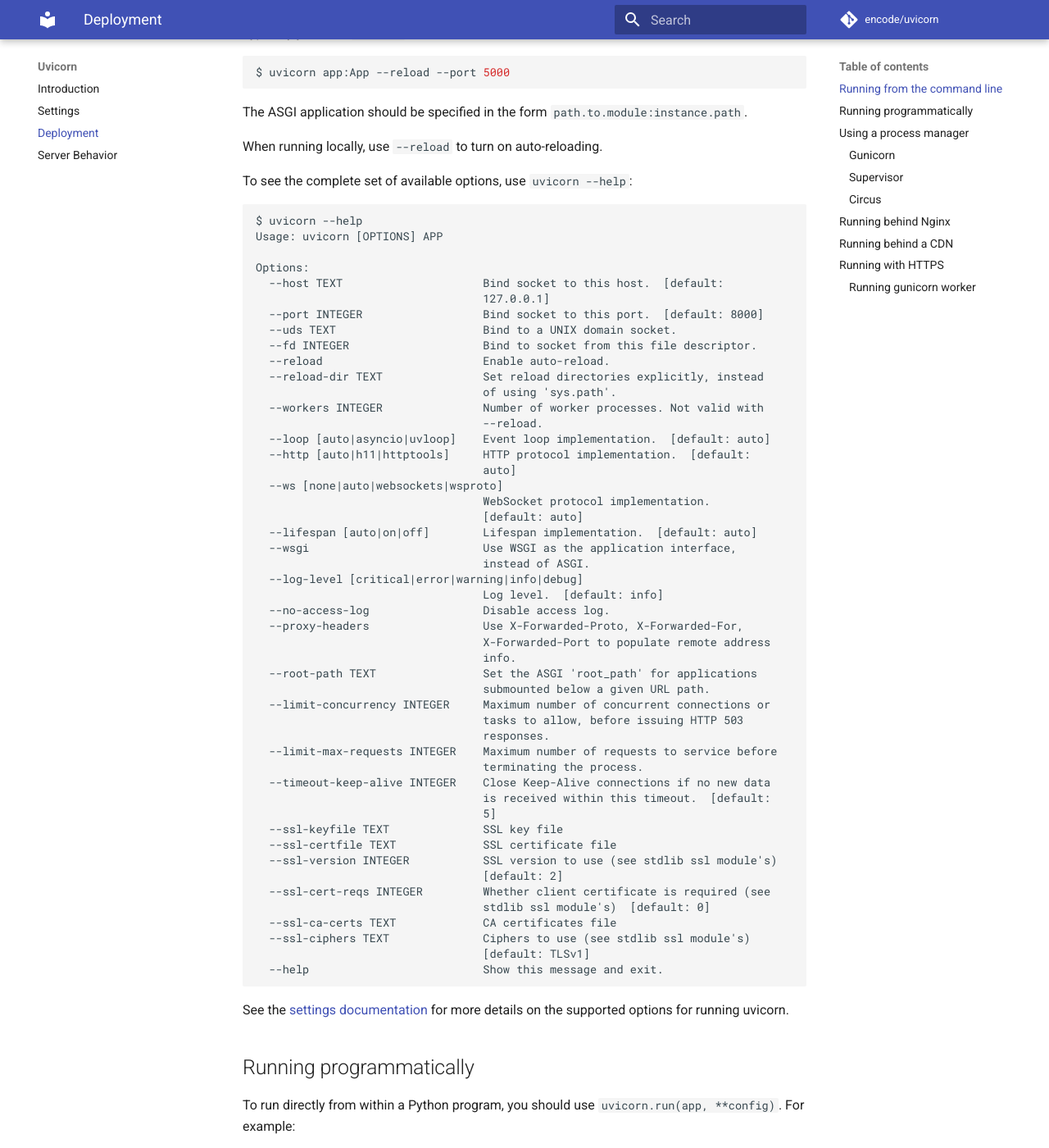
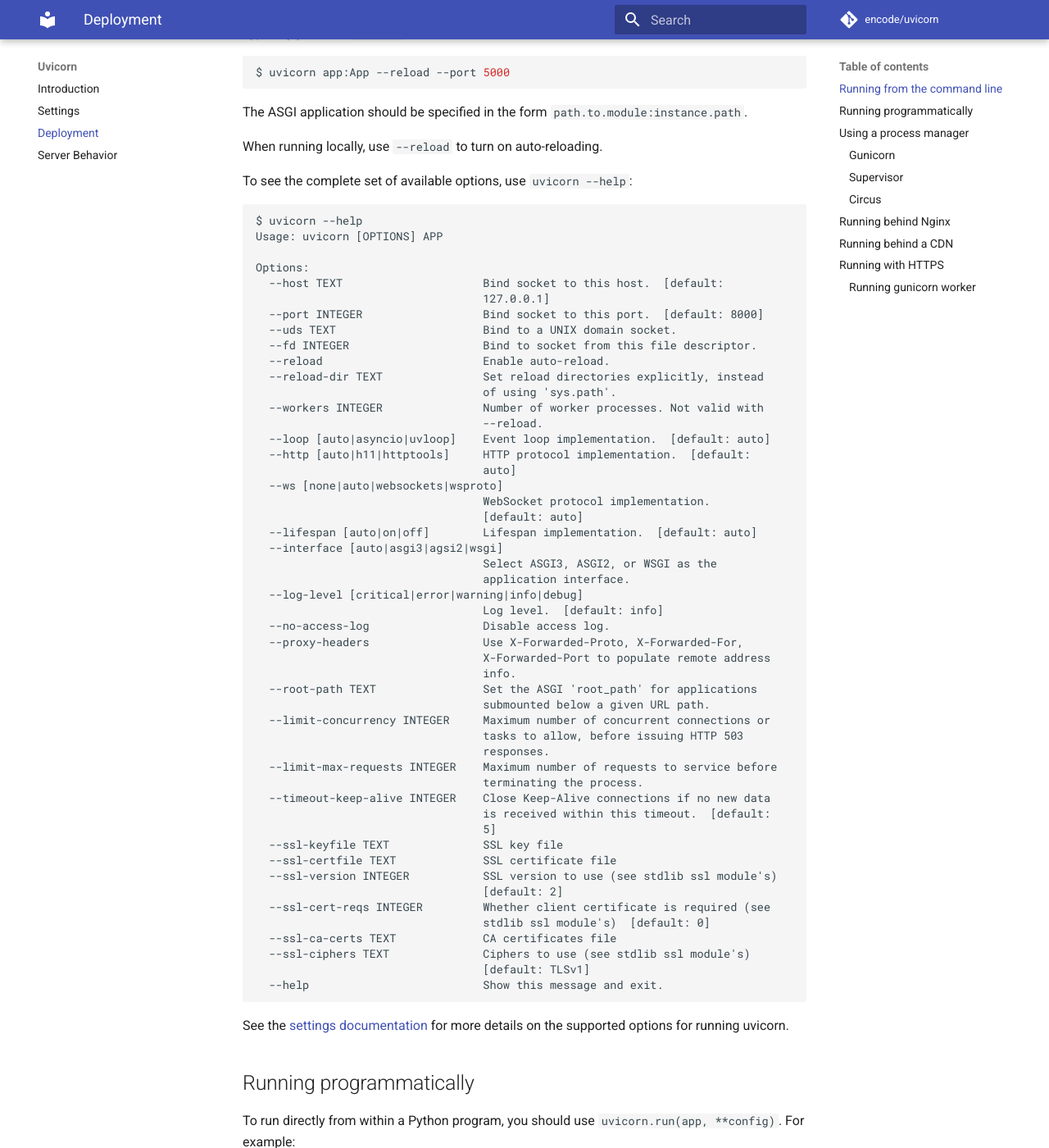
Before and after one commit to encode/uvicorn, an MkDocs documentation site: the page built from docs/deployment.md, in a window 1280 px wide and 1400 px high, scrolled down 479 px. Shown: the whole window at 82% size. Built offline with MkDocs 1.6.1 and Material for MkDocs 9.7.7, drawn with Linux system fonts in a browser that asks for light colours; comment, search, counter and statistics services are not loaded; old or Windows-style settings are respelled for this version of MkDocs.

Commit message:
Add --interface to docs

```diff
--- a/docs/deployment.md
+++ b/docs/deployment.md
@@ -45,8 +45,9 @@
                                   WebSocket protocol implementation.
                                   [default: auto]
   --lifespan [auto|on|off]        Lifespan implementation.  [default: auto]
-  --wsgi                          Use WSGI as the application interface,
-                                  instead of ASGI.
+  --interface [auto|asgi3|agsi2|wsgi]
+                                  Select ASGI3, ASGI2, or WSGI as the
+                                  application interface.
   --log-level [critical|error|warning|info|debug]
                                   Log level.  [default: info]
   --no-access-log                 Disable access log.
```
Also changed, not shown: docs/index.md (+3 -2 lines), docs/settings.md (+3 -1 lines).
